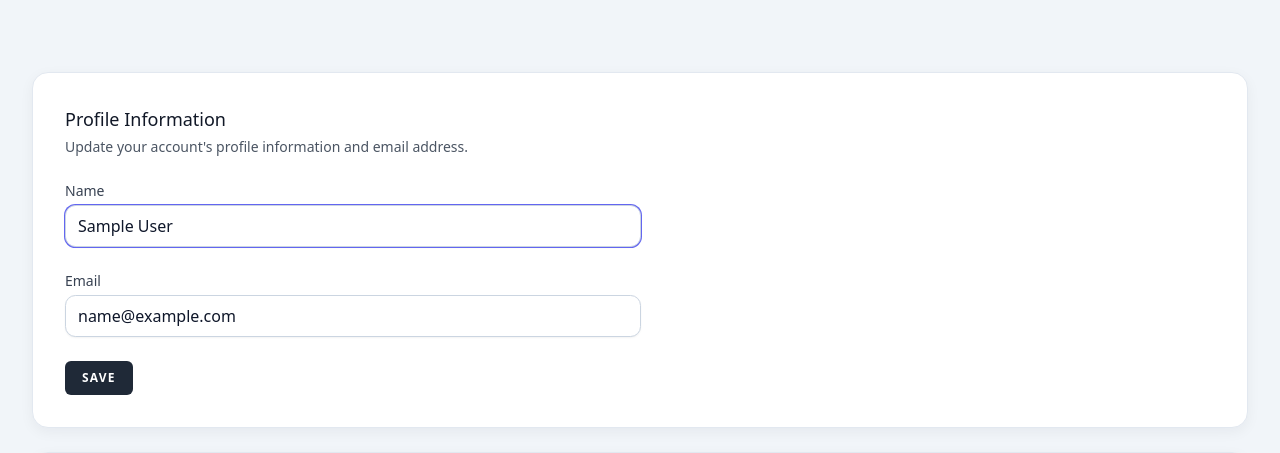
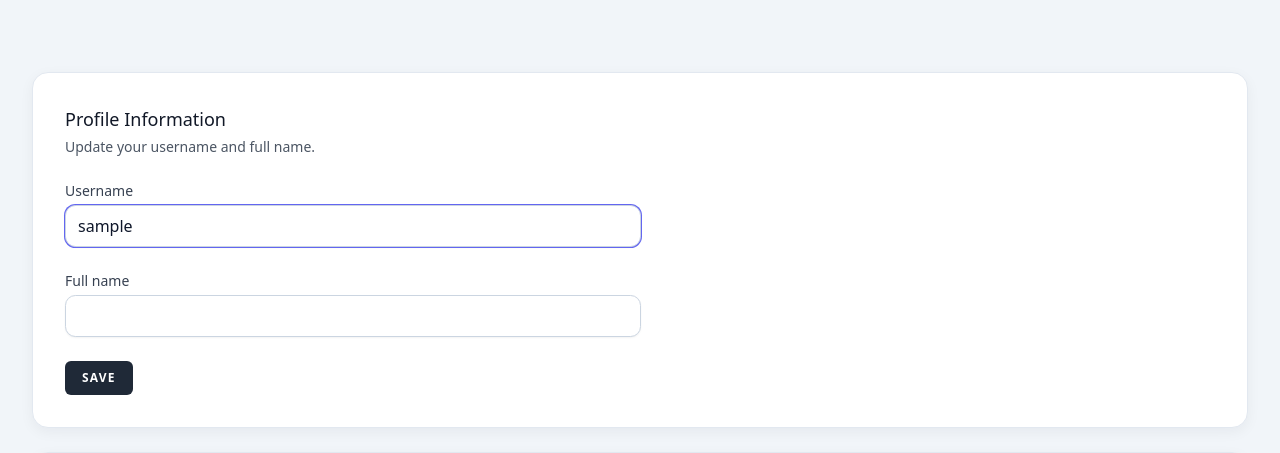
Before and after one commit to cenondale/SmoothOperators, a Laravel app: page /profile in a window 1280 px wide. Shown: the part 138-591 px from the top of the page. Run offline with Laravel 12, Linux system fonts and the light colour scheme; the visitor is signed in with stand-in values (Sample User, id 1); style sheets or scripts are compiled from the project's sources; parts of the project's set-up code (start-up, migrations or seed data) failed here and were passed over.

Commit message:
Align authentication with project user schema

```diff
--- a/app/Http/Controllers/Auth/ConfirmablePasswordController.php
+++ b/app/Http/Controllers/Auth/ConfirmablePasswordController.php
@@ -25,7 +25,7 @@ class ConfirmablePasswordController extends Controller
     public function store(Request $request): RedirectResponse
     {
         if (! Auth::guard('web')->validate([
-            'email' => $request->user()->email,
+            'username' => $request->user()->username,
             'password' => $request->password,
         ])) {
             throw ValidationException::withMessages([
--- a/app/Http/Controllers/Auth/RegisteredUserController.php
+++ b/app/Http/Controllers/Auth/RegisteredUserController.php
@@ -37,8 +37,6 @@ class RegisteredUserController extends Controller
     ]);
 
     $user = User::create([
-        'name' => $request->full_name,
-        'email' => $request->username . '@local.test',
         'username' => $request->username,
         'full_name' => $request->full_name,
         'password' => Hash::make($request->password),
--- a/app/Http/Controllers/ProfileController.php
+++ b/app/Http/Controllers/ProfileController.php
@@ -28,10 +28,6 @@ class ProfileController extends Controller
     {
         $request->user()->fill($request->validated());
 
-        if ($request->user()->isDirty('email')) {
-            $request->user()->email_verified_at = null;
-        }
-
         $request->user()->save();
 
         return Redirect::route('profile.edit')->with('status', 'profile-updated');
--- a/resources/views/auth/login.blade.php
+++ b/resources/views/auth/login.blade.php
@@ -42,12 +42,6 @@
         </div>
 
         <div class="flex items-center justify-end mt-4">
-            @if (Route::has('password.request'))
-                <a class="underline text-sm text-gray-600 hover:text-gray-900 rounded-md focus:outline-none focus:ring-2 focus:ring-offset-2 focus:ring-indigo-500" href="{{ route('password.request') }}">
-                    {{ __('Forgot your password?') }}
-                </a>
-            @endif
-
             <x-primary-button class="ms-3">
                 {{ __('Log in') }}
             </x-primary-button>
--- a/resources/views/profile/partials/update-profile-information-form.blade.php
+++ b/resources/views/profile/partials/update-profile-information-form.blade.php
@@ -5,46 +5,24 @@
         </h2>
 
         <p class="mt-1 text-sm text-gray-600">
-            {{ __("Update your account's profile information and email address.") }}
+            {{ __('Update your username and full name.') }}
         </p>
     </header>
-
-    <form id="send-verification" method="post" action="{{ route('verification.send') }}">
-        @csrf
-    </form>
 
     <form method="post" action="{{ route('profile.update') }}" class="mt-6 space-y-6">
         @csrf
         @method('patch')
 
         <div>
-            <x-input-label for="name" :value="__('Name')" />
-            <x-text-input id="name" name="name" type="text" class="mt-1 block w-full" :value="old('name', $user->name)" required autofocus autocomplete="name" />
-            <x-input-error class="mt-2" :messages="$errors->get('name')" />
+            <x-input-label for="username" :value="__('Username')" />
+            <x-text-input id="username" name="username" type="text" class="mt-1 block w-full" :value="old('username', $user->username)" required autofocus autocomplete="username" />
+            <x-input-error class="mt-2" :messages="$errors->get('username')" />
         </div>
 
         <div>
-            <x-input-label for="email" :value="__('Email')" />
-            <x-text-input id="email" name="email" type="email" class="mt-1 block w-full" :value="old('email', $user->email)" required autocomplete="username" />
-            <x-input-error class="mt-2" :messages="$errors->get('email')" />
-
-            @if ($user instanceof \Illuminate\Contracts\Auth\MustVerifyEmail && ! $user->hasVerifiedEmail())
-                <div>
-                    <p class="text-sm mt-2 text-gray-800">
-                        {{ __('Your email address is unverified.') }}
-
-                        <button form="send-verification" class="underline text-sm text-gray-600 hover:text-gray-900 rounded-md focus:outline-none focus:ring-2 focus:ring-offset-2 focus:ring-indigo-500">
-                            {{ __('Click here to re-send the verification email.') }}
-                        </button>
-                    </p>
-
-                    @if (session('status') === 'verification-link-sent')
-                        <p class="mt-2 font-medium text-sm text-green-600">
-                            {{ __('A new verification link has been sent to your email address.') }}
-                        </p>
-                    @endif
-                </div>
-            @endif
+            <x-input-label for="full_name" :value="__('Full name')" />
+            <x-text-input id="full_name" name="full_name" type="text" class="mt-1 block w-full" :value="old('full_name', $user->full_name)" required autocomplete="name" />
+            <x-input-error class="mt-2" :messages="$errors->get('full_name')" />
         </div>
 
         <div class="flex items-center gap-4">
--- a/routes/auth.php
+++ b/routes/auth.php
@@ -2,13 +2,8 @@
 
 use App\Http\Controllers\Auth\AuthenticatedSessionController;
 use App\Http\Controllers\Auth\ConfirmablePasswordController;
-use App\Http\Controllers\Auth\EmailVerificationNotificationController;
-use App\Http\Controllers\Auth\EmailVerificationPromptController;
-use App\Http\Controllers\Auth\NewPasswordController;
 use App\Http\Controllers\Auth\PasswordController;
-use App\Http\Controllers\Auth\PasswordResetLinkController;
 use App\Http\Controllers\Auth\RegisteredUserController;
-use App\Http\Controllers\Auth\VerifyEmailController;
 use Illuminate\Support\Facades\Route;
 
 Route::middleware('guest')->group(function () {
@@ -22,31 +17,9 @@ Route::middleware('guest')->group(function () {
 
     Route::post('login', [AuthenticatedSessionController::class, 'store']);
 
-    Route::get('forgot-password', [PasswordResetLinkController::class, 'create'])
-        ->name('password.request');
-
-    Route::post('forgot-password', [PasswordResetLinkController::class, 'store'])
-        ->name('password.email');
-
-    Route::get('reset-password/{token}', [NewPasswordController::class, 'create'])
-        ->name('password.reset');
-
-    Route::post('reset-password', [NewPasswordController::class, 'store'])
-        ->name('password.store');
 });
 
 Route::middleware('auth')->group(function () {
-    Route::get('verify-email', EmailVerificationPromptController::class)
-        ->name('verification.notice');
-
-    Route::get('verify-email/{id}/{hash}', VerifyEmailController::class)
-        ->middleware(['signed', 'throttle:6,1'])
-        ->name('verification.verify');
-
-    Route::post('email/verification-notification', [EmailVerificationNotificationController::class, 'store'])
-        ->middleware('throttle:6,1')
-        ->name('verification.send');
-
     Route::get('confirm-password', [ConfirmablePasswordController::class, 'show'])
         ->name('password.confirm');
 
--- a/routes/web.php
+++ b/routes/web.php
@@ -13,7 +13,7 @@ Route::get('/', function () {
 
 Route::get('/dashboard', function () {
     return view('dashboard');
-})->middleware(['auth', 'verified'])->name('dashboard');
+})->middleware('auth')->name('dashboard');
 
 Route::middleware('auth')->group(function () {
     Route::get('/profile', [ProfileController::class, 'edit'])->name('profile.edit');
```
Also changed, not shown: app/Http/Requests/ProfileUpdateRequest.php (+3 -7 lines), tests/Feature/Auth/AuthenticationTest.php (+2 -2 lines), tests/Feature/Auth/EmailVerificationTest.php (deleted, +0 -58 lines), tests/Feature/Auth/PasswordResetTest.php (deleted, +0 -73 lines), tests/Feature/Auth/RegistrationTest.php (+2 -2 lines), tests/Feature/ProfileTest.php (+4 -23 lines).
